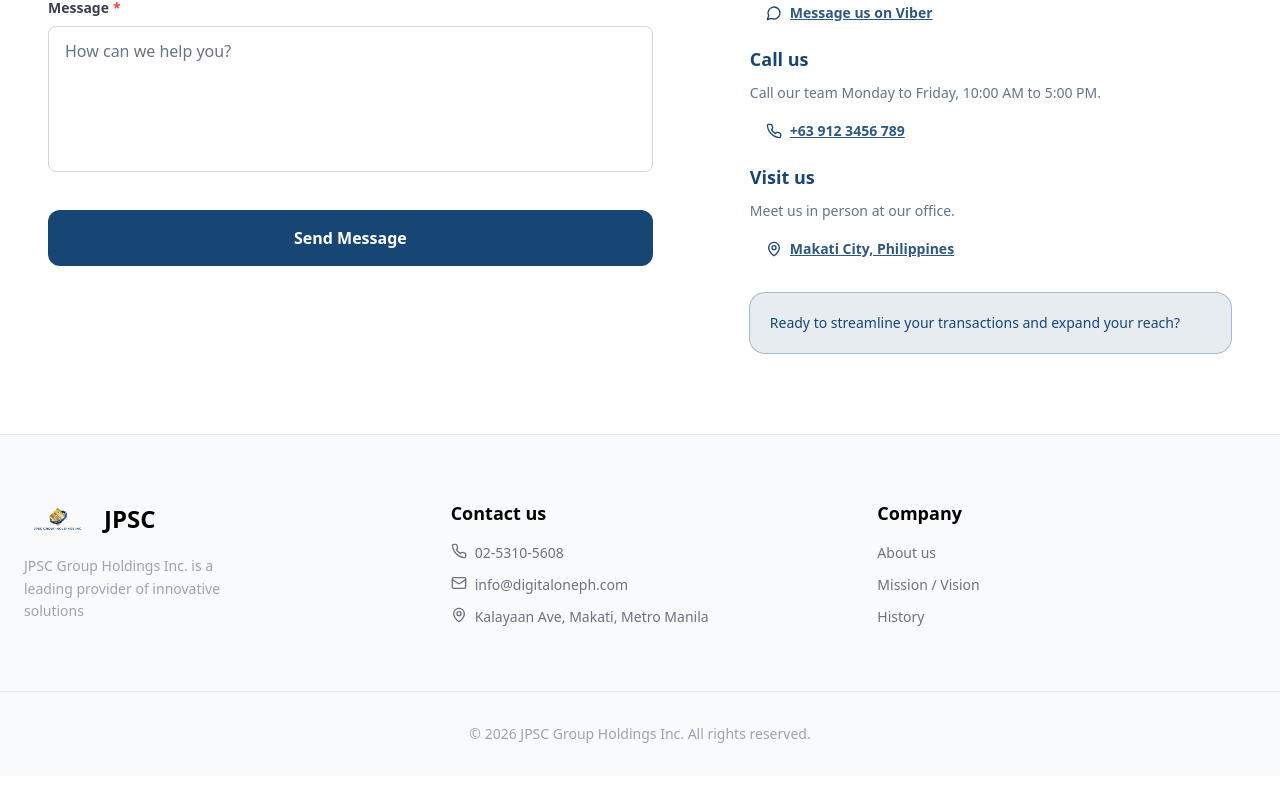
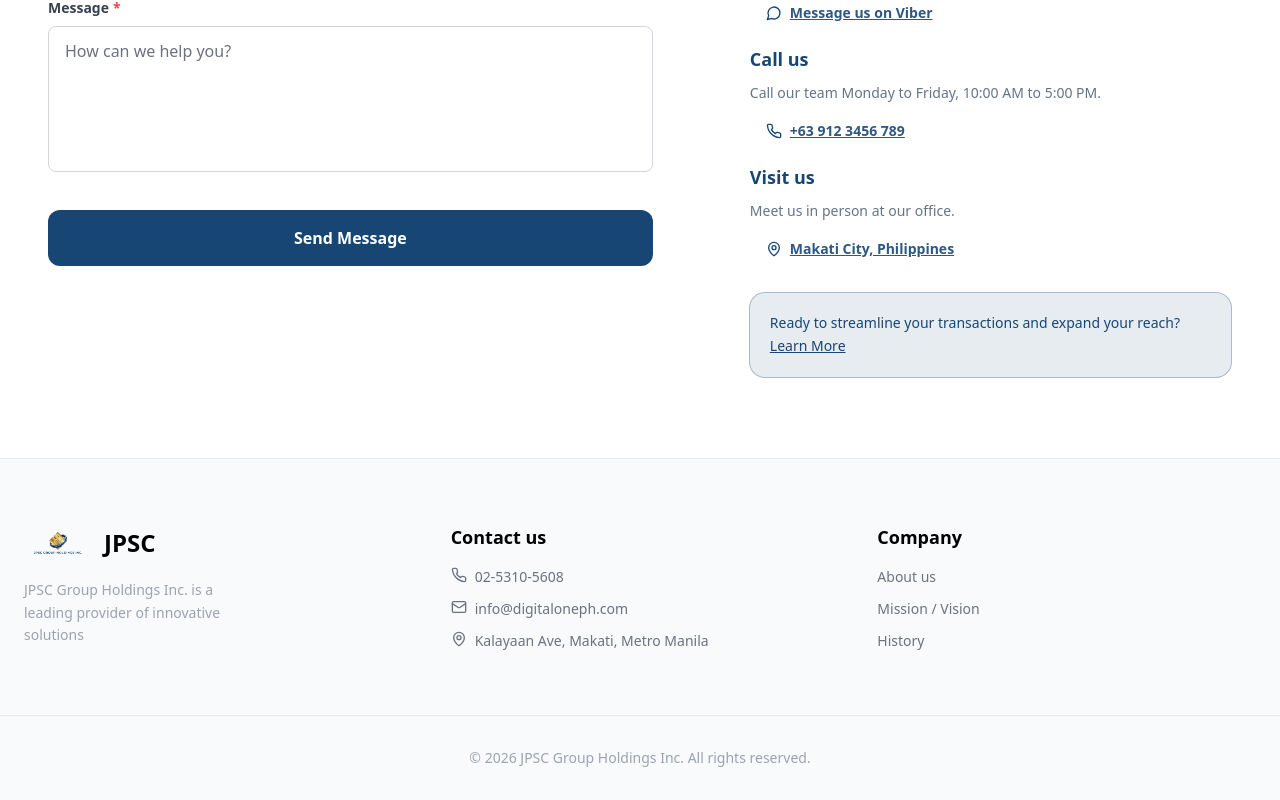
Before and after one commit to jpscgroupholdings/jpsc_group_website, a React (Vite) app: page / in a window 1280 px wide. Shown: the part 4748-5548 px from the top of the page. Before the commit the page ends 5524 px from the top, so only its background shows below. Built offline with nearby package versions, Linux system fonts and the light colour scheme.

Commit message:
feat: add learn more href to navigate user on contact page where might has those contact for specific query

```diff
--- a/src/sections/homepage/ContactUs.tsx
+++ b/src/sections/homepage/ContactUs.tsx
@@ -125,7 +125,7 @@
                         const Icon = link.icon;
                         return (
                           <div className="flex items-center gap-2 px-4">
-                            <Icon size={16}/>
+                            <Icon size={16} />
                             <a
                               key={link.label}
                               href={link.href}
@@ -146,6 +146,7 @@
               <p className="text-sm font-medium text-brand-primary-500">
                 Ready to streamline your transactions and expand your reach?
               </p>
+              <a href="/contact" className="underline text-sm">Learn More</a>
             </div>
           </div>
         </div>
```
